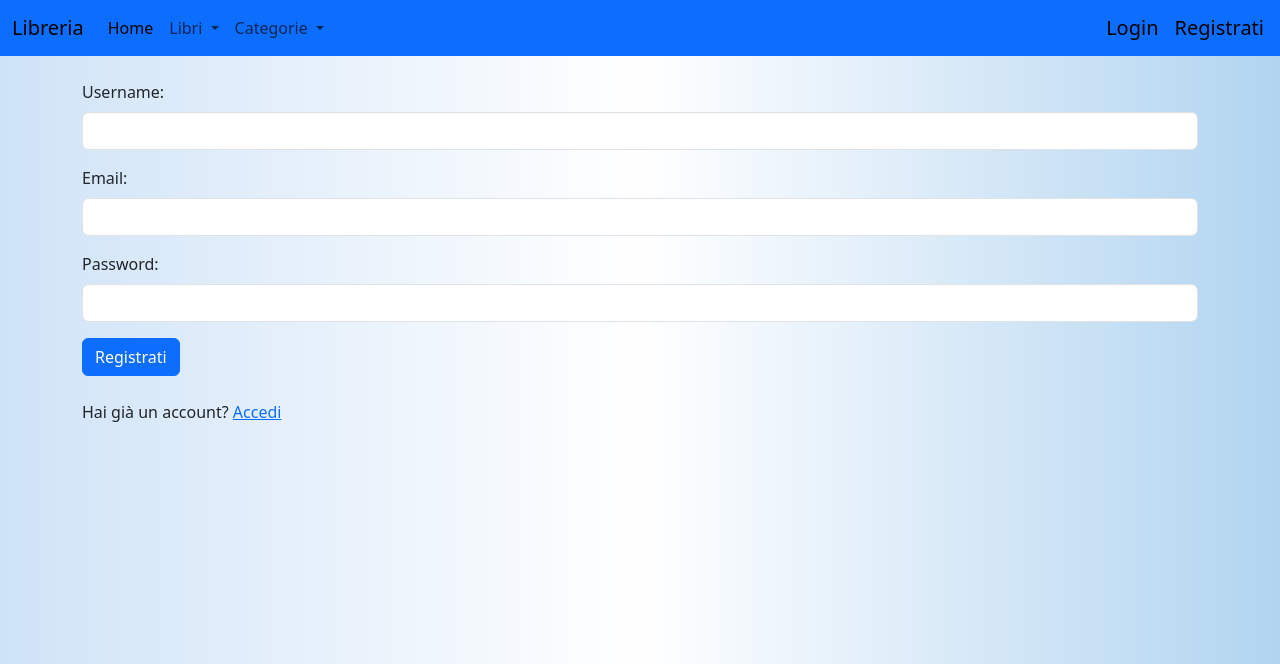
After one commit to goten82/libreria, a Flask app: page /api/register in a window 1280 px wide. The commit adds this page. Shown: the top 664 px of the page. Run offline with Flask 3, Linux system fonts and the light colour scheme; some libraries are stand-ins or nearby versions.

Commit message:
Aggiunta autenticazione e gestione della stessa

```diff
--- a/app.py
+++ b/app.py
@@ -1,10 +1,17 @@
 from flask import Flask, render_template
 import os
-from models.models import db
+from models.models import db,Utente
 from routes.libri import libri_bp
 from routes.categorie import categorie_bp
+from routes.auth import utenti_bp
 from services.autori_service import get_all_autori
 from services.categorie_service import get_all_categorie
+from flask_login import LoginManager, login_required
+
+
+login_manager = LoginManager()
+login_manager.login_view = "utenti.login" # type: ignore
+
 
 app = Flask(__name__)
 
@@ -12,34 +19,41 @@ app = Flask(__name__)
 basedir = os.path.abspath(os.path.dirname(__file__))
 app.config['SQLALCHEMY_DATABASE_URI'] = 'sqlite:///' + os.path.join(basedir, 'libri.db')
 app.config['SQLALCHEMY_TRACK_MODIFICATIONS'] = False
+app.config["SECRET_KEY"] = "your_secret_key"
+
 
 # Inizializza SQLAlchemy
 db.init_app(app)
+login_manager.init_app(app) # type: ignore
 
 app.register_blueprint(libri_bp,url_prefix= '/api')
 app.register_blueprint(categorie_bp,url_prefix= '/api')
-
-
+app.register_blueprint(utenti_bp,url_prefix= '/api')
 
 @app.route('/home')
+@login_required
 def form():
     return render_template('form.html')
 
 @app.route('/libri')
+@login_required
 def libri():
     autori = get_all_autori()
     categorie = get_all_categorie()
     return render_template('libri.html', autori=autori,categorie = categorie)
 
 @app.route('/utenti')
+@login_required
 def utenti():
     return render_template('utenti.html')
 
 @app.route('/cerca')
+@login_required
 def cerca():
     return render_template('cerca.html')
 
 @app.route('/categorie')
+@login_required
 def categorie():
     categorie = get_all_categorie()
     return render_template('categorie.html', categorie=categorie)
@@ -49,6 +63,15 @@ def categorie():
 def home():
     return "Benvenuto nella Libreria API!"
 
+@app.route('/dashboard')
+@login_required
+def dashboard():
+    return "Benvenuto nella tua area personale!"
+
+@login_manager.user_loader
+def load_user(user_id):
+    return Utente.query.get(int(user_id))
+
 
 if __name__ == '__main__':
     app.secret_key = 'super secret key'
--- /dev/null
+++ b/routes/auth.py
@@ -0,0 +1,50 @@
+from flask import render_template, redirect, url_for, flash, request,Blueprint
+from flask_login import login_user, logout_user, login_required
+from models.models import db, Utente
+from werkzeug.security import check_password_hash
+
+utenti_bp = Blueprint('utenti',__name__)
+
+@utenti_bp.route('/login', methods=['GET', 'POST'])
+def login():
+    if request.method == 'POST':
+        email = request.form['email']
+        password = request.form['password']
+        user = Utente.query.filter_by(email=email).first()
+
+        if user and user.check_password(password):
+            login_user(user)
+            flash('Login effettuato con successo!', 'success')
+            return redirect(url_for('form'))
+        else:
+            flash('Email o password errati.', 'danger')
+
+    return render_template('login.html')
+
+@utenti_bp.route('/register', methods=['GET', 'POST'])
+def register():
+    if request.method == 'POST':
+        username = request.form['username']
+        email = request.form['email']
+        password = request.form['password']
+
+        if Utente.query.filter_by(email=email).first():
+            flash('Email già in uso.', 'danger')
+            return redirect(url_for('utenti.register'))
+
+        new_user = Utente(username=username, email=email) # type: ignore
+        new_user.set_password(password)
+        db.session.add(new_user)
+        db.session.commit()
+
+        flash('Registrazione completata! Ora puoi accedere.', 'success')
+        return redirect(url_for('utenti.login'))
+
+    return render_template('register.html')
+
+@utenti_bp.route('/logout')
+@login_required
+def logout():
+    logout_user()
+    flash('Logout effettuato.', 'info')
+    return redirect(url_for('utenti.login'))
--- a/routes/categorie.py
+++ b/routes/categorie.py
@@ -1,10 +1,12 @@
-from flask import Blueprint, request,render_template
+from flask import Blueprint,render_template
+from flask_login import  login_required
 
 from services.categorie_service import add_categoria, get_all_categorie,delete_categoria
 
 categorie_bp = Blueprint('categorie',__name__)
 
 @categorie_bp.route('/categorie', methods=['GET'])
+@login_required
 # ritorna tutti i libri nel db
 def get_libri():
     categorie = get_all_categorie()
@@ -13,11 +15,13 @@ def get_libri():
 
 
 @categorie_bp.route('/add_categoria', methods=['POST'])
+@login_required
 # ritorna tutti i libri nel db
 def aggiungi_categoria():
     return add_categoria()
 
 
 @categorie_bp.route('/del_categoria/<int:id>', methods=['GET'])
+@login_required
 def elimina_categoria(id):
     return delete_categoria(id)
--- a/templates/form.html
+++ b/templates/form.html
@@ -53,10 +53,20 @@
                 </ul>
             </div>
         </div>
+        {% if current_user.is_authenticated %}
+        <p>Benvenuto, {{ current_user.username }}!
+            <a class="navbar-brand" href="{{ url_for('utenti.logout') }}">Logout</a>
+        </p>
+        {% else %}
+        <a class="navbar-brand" href="{{ url_for('utenti.login') }}">Login</a>
+        <a class="navbar-brand" href="{{ url_for('utenti.register') }}">Registrati</a>
+        {% endif %}
     </nav>
     <!-- Content Section -->
     <div class="container mt-4">
         {% block content %}
+
+
         <h1>
             La mia Libreria domestica
         </h1>
--- /dev/null
+++ b/templates/register.html
@@ -0,0 +1,20 @@
+{% extends "form.html" %}
+
+{% block content %}
+<form class="mb-4" method="POST">
+    <div class="mb-3">
+        <label class="form-label" for="username">Username:</label>
+        <input class="form-control" type="text" name="username" required>
+    </div>
+    <div class="mb-3">
+        <label class="form-label" for="email">Email:</label>
+        <input class="form-control" type="email" name="email" required>
+    </div>
+    <div class="mb-3">
+        <label class="form-label" for="password">Password:</label>
+        <input class="form-control" type="password" name="password" required>
+    </div>
+    <button class="btn btn-primary" type="submit">Registrati</button>
+</form>
+<p>Hai già un account? <a href="{{ url_for('utenti.login') }}">Accedi</a></p>
+{% endblock %}
```
Also changed, not shown: models/models.py (+31 -0 lines), routes/libri.py (+7 -0 lines), templates/login.html (added, +18 -0 lines), libri.db.
